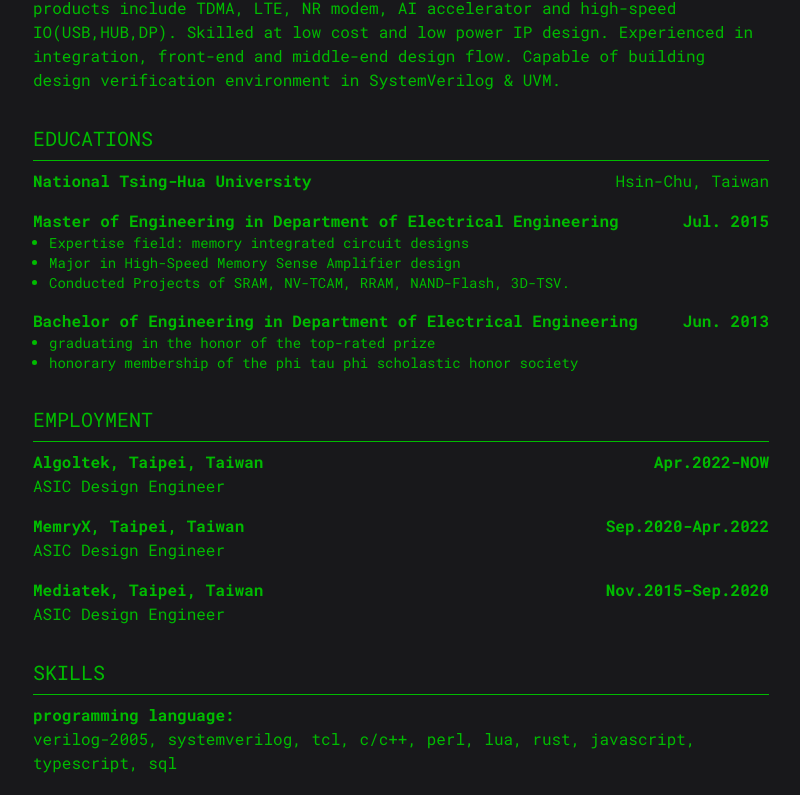
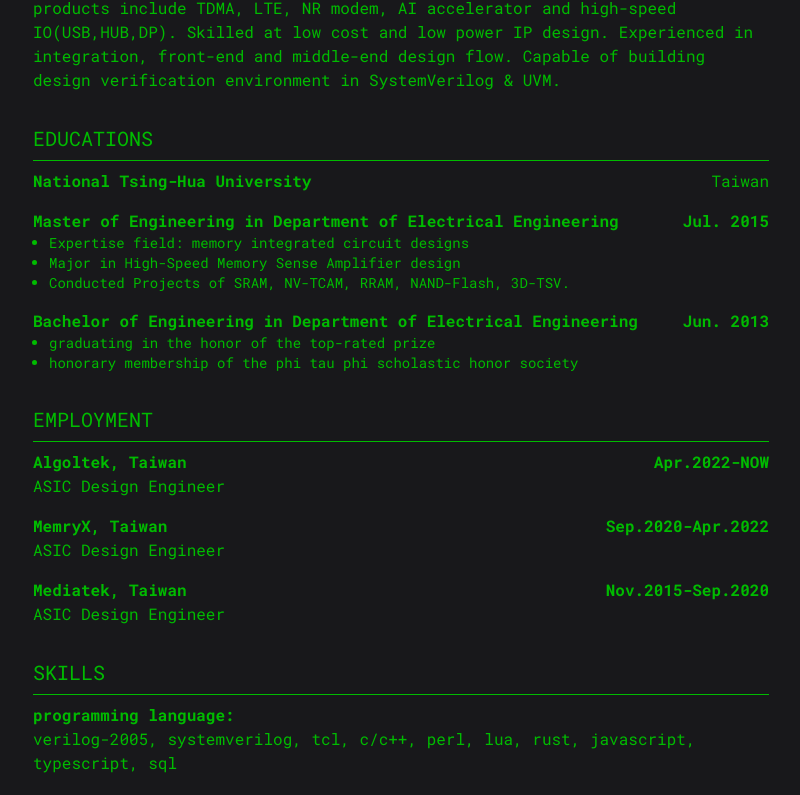
Before and after one commit to JuiYuHung-craftcat/juiyuhung-homepage, a Next.js app: page /resume in a window 1280 px wide. Shown: the part 394-1189 px from the top of the page, without its empty margins (239-1039 px from the left). Built offline with nearby package versions, Linux system fonts and the light colour scheme.

Commit message:
Fix resume

```diff
--- a/app/resume/page.tsx
+++ b/app/resume/page.tsx
@@ -50,7 +50,7 @@
           <p className="font-bold md:text-base text-sm">
             National Tsing-Hua University
           </p>
-          <p className="md:text-base text-sm">Hsin-Chu, Taiwan</p>
+          <p className="md:text-base text-sm">Taiwan</p>
         </div>
         <div className="flex justify-between pt-4">
           <p className="font-bold md:block hidden">
@@ -85,27 +85,21 @@
         <hr className="border-terminal_green my-2" />
         <div className="flex justify-between">
           <div>
-            <p className="font-bold md:text-base text-sm">
-              Algoltek, Taipei, Taiwan
-            </p>
+            <p className="font-bold md:text-base text-sm">Algoltek, Taiwan</p>
             <p className="md:text-base text-sm">ASIC Design Engineer</p>
           </div>
           <p className="font-bold md:text-base text-sm">Apr.2022-NOW</p>
         </div>
         <div className="flex justify-between pt-4">
           <div>
-            <p className="font-bold md:text-base text-sm">
-              MemryX, Taipei, Taiwan
-            </p>
+            <p className="font-bold md:text-base text-sm">MemryX, Taiwan</p>
             <p className="md:text-base text-sm">ASIC Design Engineer</p>
           </div>
           <p className="font-bold md:text-base text-sm">Sep.2020-Apr.2022</p>
         </div>
         <div className="flex justify-between pt-4">
           <div>
-            <p className="font-bold md:text-base text-sm">
-              Mediatek, Taipei, Taiwan
-            </p>
+            <p className="font-bold md:text-base text-sm">Mediatek, Taiwan</p>
             <p className="md:text-base text-sm">ASIC Design Engineer</p>
           </div>
           <p className="font-bold md:text-base text-sm">Nov.2015-Sep.2020</p>
```
